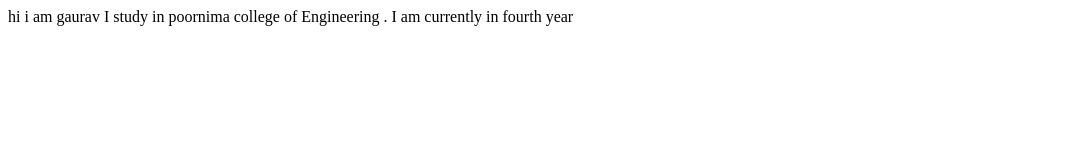
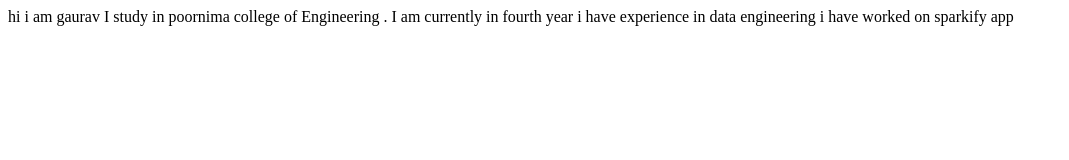
Before and after one commit to gauravsomani336/Neog-camp, a plain HTML site: page index.html in a window 1280 px wide. Shown: the whole page, without its empty margins (0-1069 px from the left). Drawn offline with Linux system fonts and the light colour scheme.

Commit message:
update details about projects

```diff
--- a/index.html
+++ b/index.html
@@ -8,5 +8,10 @@
 <body>
     hi i am  gaurav
     I study in poornima college of Engineering . I am currently in fourth year
+
+
+
+    i have experience in data engineering
+    i have worked on sparkify app
 </body>
 </html>
```
